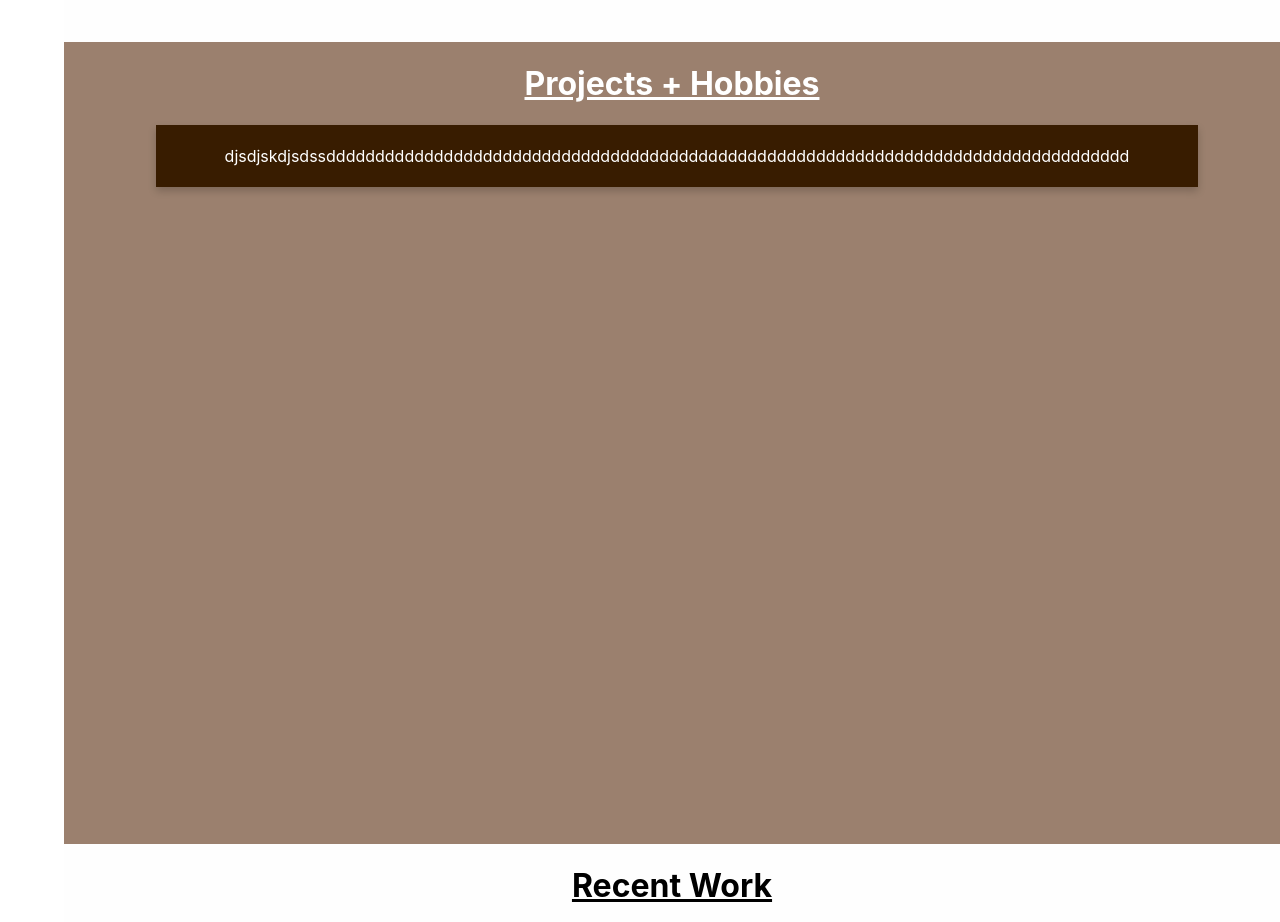
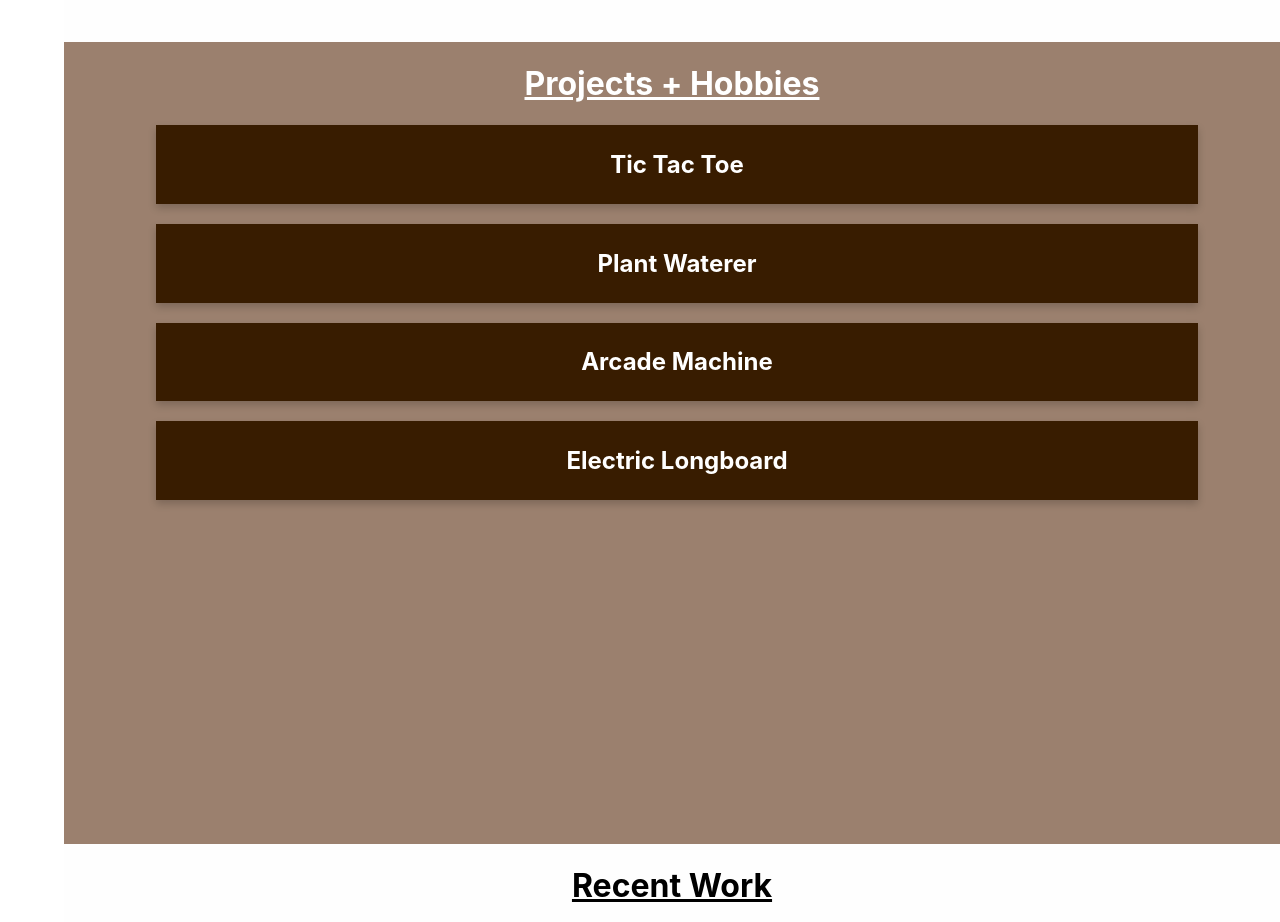
Before and after one commit to ldb385/PersonalWebsite, a React (Create React App) app: page / in a window 1280 px wide. Shown: the part 1880-2802 px from the top of the page. Built offline with nearby package versions, Linux system fonts and the light colour scheme.

Commit message:
updated to have in 1 file to avoid reference passing complications

```diff
--- a/src/App.js
+++ b/src/App.js
@@ -2,6 +2,7 @@
 import React from 'react';
 import './App.css';
 import './profile.css';
+import './projects.css';
 import SideNav, { Toggle, Nav, NavItem, NavIcon, NavText } from '@trendmicro/react-sidenav';
 import '@trendmicro/react-sidenav/dist/react-sidenav.css';
 
@@ -188,10 +189,31 @@ function App() {
 
         <div className="App-projects" id="projects" ref={projects}>
           <h1 className="Title">Projects + Hobbies</h1>
-          <div className="App-project" id="pGame" ref={pGame} ></div>
-          <div className="App-project" id="pPlant" ref={pPlant} ></div>
-          <div className="App-project" id="pArcade" ref={pArcade} ></div>
-          <div className="App-project" id="pLongboard" ref={pLongboard} ></div>
+          <div className="App-project">
+
+            <div className="project" ref={pGame}>
+                <h2>Tic Tac Toe</h2>
+            </div>
+
+            <br/>
+
+            <div className="project" ref={pPlant}>
+                <h2>Plant Waterer</h2>
+            </div>
+
+            <br/>
+
+            <div className="project" ref={pArcade}>
+                <h2>Arcade Machine</h2>
+            </div>
+
+            <br/>
+
+            <div className="project" ref={pLongboard}>
+                <h2>Electric Longboard</h2>
+            </div>
+
+          </div>
         </div>
 
         <div className="App-work" id="work" ref={work}>
--- a/src/index.js
+++ b/src/index.js
@@ -1,9 +1,7 @@
 import React from 'react';
 import ReactDOM from 'react-dom';
 import './index.css';
-import './projects.css';
 import App from './App';
-import Game from './projects';
 import reportWebVitals from './reportWebVitals';
 
 ReactDOM.render(
@@ -13,12 +11,6 @@ ReactDOM.render(
   document.getElementById('root')
 );
 
-ReactDOM.render(
-  <React.StrictMode>
-    <Game />
-  </React.StrictMode>,
-  document.getElementById('pGame')
-);
 
 // If you want to start measuring performance in your app, pass a function
 // to log results (for example: reportWebVitals(console.log))
--- a/src/projects.js
+++ /dev/null
@@ -1,26 +0,0 @@
-import React from 'react';
-import './projects.css'
-
-function Game() {
-
-    return (
-        <div className="project">
-            <p>djsdjskdjsdssdddddddddddddddddddddddddddddddddddddddddddddddddddddddddddddddddddddddddddddddddd</p>
-        </div>
-    )
-}
-
-function Plant() {
-
-}
-
-function Arcade() {
-
-}
-
-function Longboard() {
-
-}
-
-
-export default Game;
```
Also changed, not shown: 1 other file (tests, documents, lock files or other folders).
